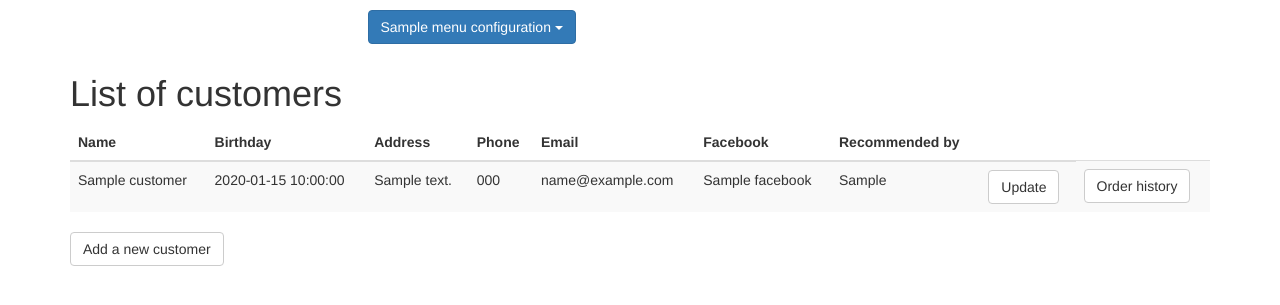
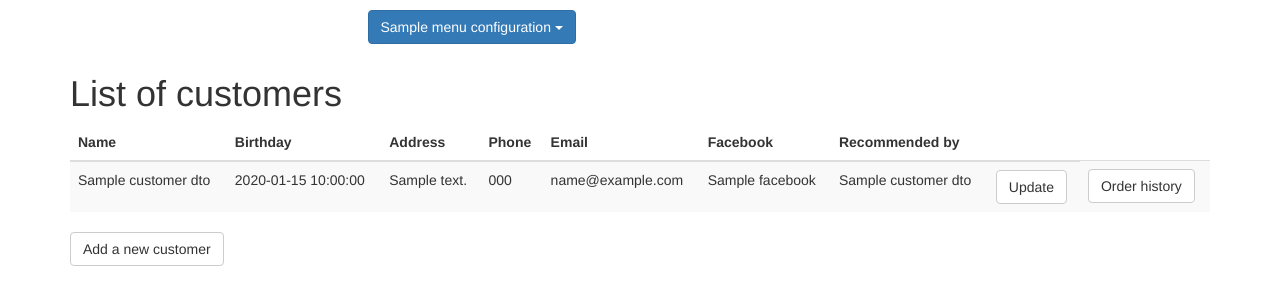
Before and after one commit to daotranminh/SCM, a Flask app: template init/templates/list_customers.html in a window 1280 px wide. Shown: the top 305 px of the page. Run offline with Flask 2, Linux system fonts and the light colour scheme; the template is opened without the code that fills it: most values are stand-ins (such as "Sample title", 1, 10 or a date in 2020); parts of the project's set-up code (start-up, migrations or seed data) failed here and were passed over; some libraries are stand-ins or nearby versions.

Commit message:
Show recommenders by names

```diff
--- a/app.py
+++ b/app.py
@@ -261,8 +261,8 @@ def show_customer_order_history(customer_id):
 
 @app.route('/list_customers', methods=['GET', 'POST'])
 def list_customers():
-    customers = customer_repo.get_all_customers()
-    return render_scm_template('list_customers.html', customers=customers)
+    customer_dtos = customer_manager.get_customer_dtos()
+    return render_scm_template('list_customers.html', customer_dtos=customer_dtos)
 
 if __name__ == '__main__':
     app.run(debug=True, host='0.0.0.0');
--- a/init/templates/list_customers.html
+++ b/init/templates/list_customers.html
@@ -20,20 +20,20 @@
     </tr>
   </thead>
   <tbody>
-    {% for customer in customers %}
+    {% for customer_dto in customer_dtos %}
     <tr>
-      <td>{{customer.name}}</td>
-      <td>{{customer.birthday}}</td>
-      <td>{{customer.address}}</td>
-      <td>{{customer.phone}}</td>
-      <td>{{customer.email_address}}</td>
-      <td>{{customer.facebook}}</td>
-      <td>{{customer.recommended_by}}</td>
+      <td>{{customer_dto.name}}</td>
+      <td>{{customer_dto.birthday}}</td>
+      <td>{{customer_dto.address}}</td>
+      <td>{{customer_dto.phone}}</td>
+      <td>{{customer_dto.email_address}}</td>
+      <td>{{customer_dto.facebook}}</td>
+      <td>{{customer_dto.recommended_by_name}}</td>
       <td><a href="{{ url_for('update_customer',
-		   customer_id=customer.id) }}"
+		   customer_id=customer_dto.customer_id) }}"
 	     class="btn btn-default pullright">Update</a></td>
       <td><a href="{{ url_for('show_customer_order_history',
-		   customer_id=customer.id) }}"
+		   customer_id=customer_dto.customer_id) }}"
 	     class="btn btn-default pullright">Order history</a></td>
 
     </tr>
```
Also changed, not shown: lib/managers/customer_manager.py (+26 -0 lines).
